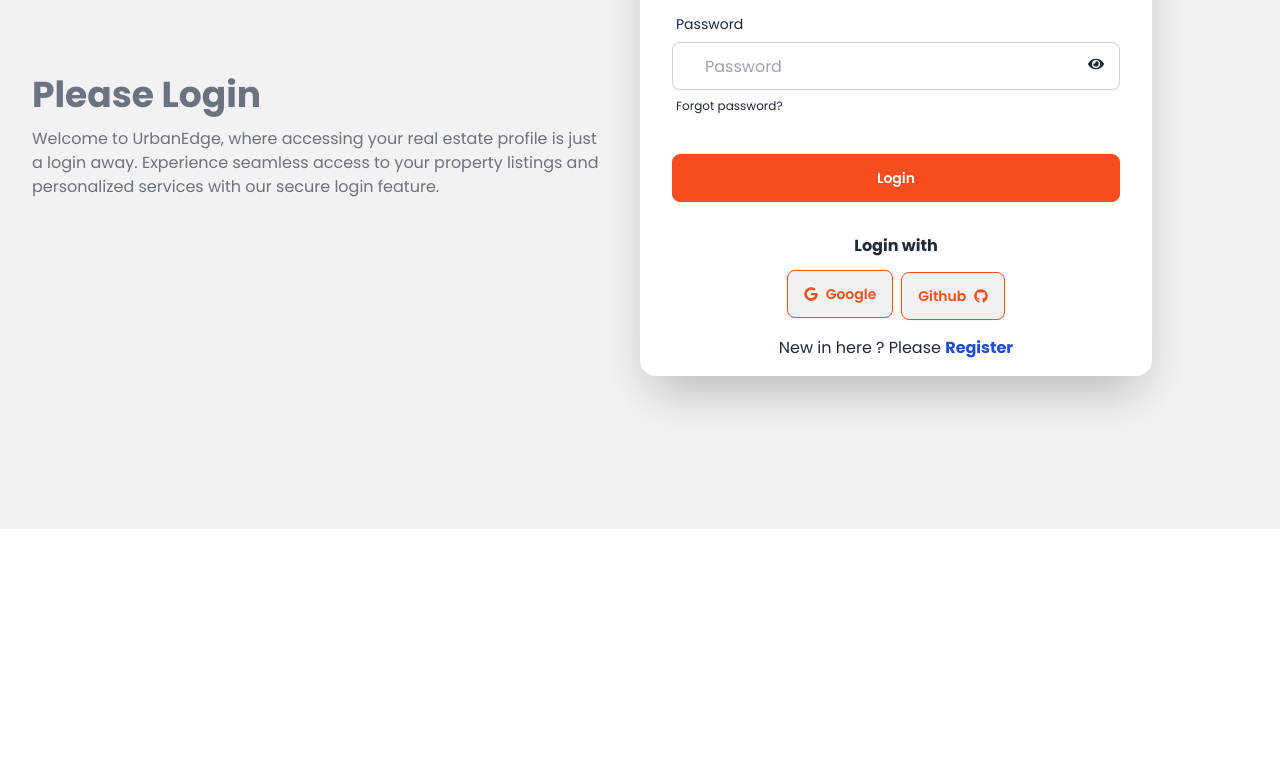
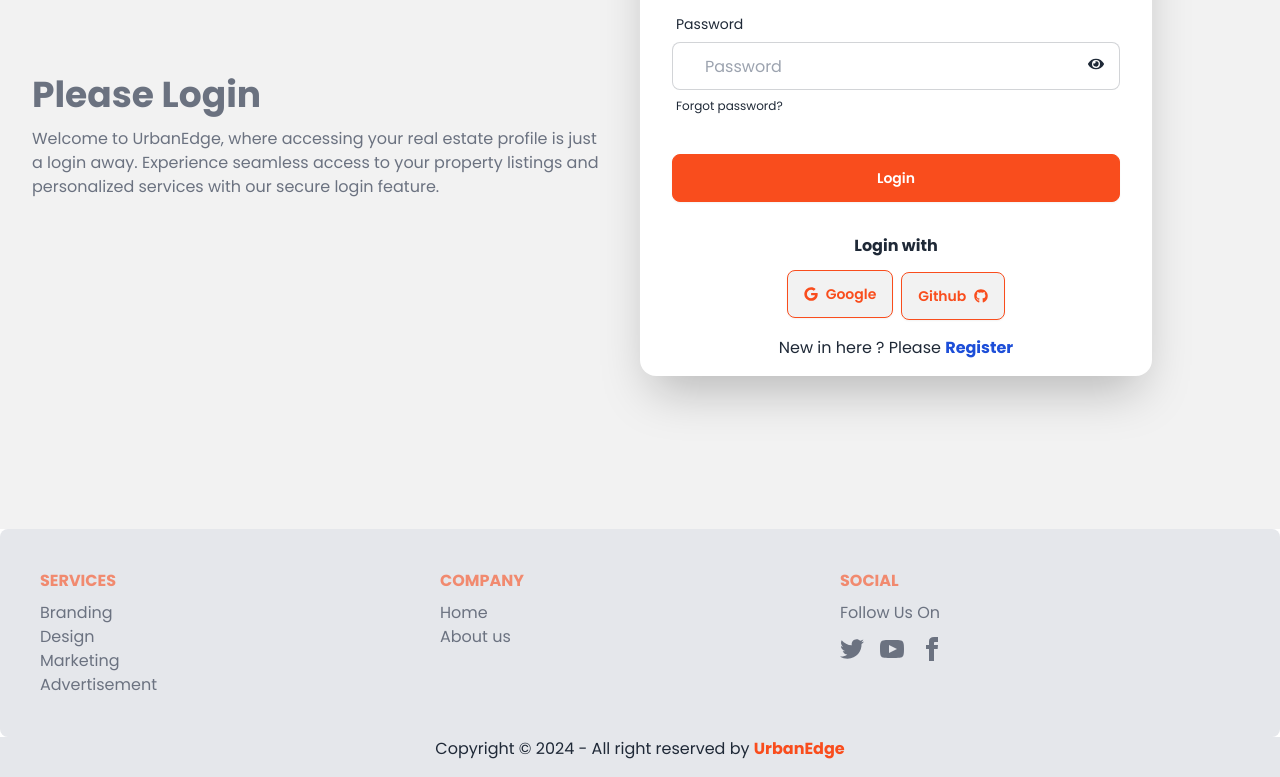
Before and after one commit to Tufazzul1/Urban-Edge, a React app: page /login in a window 1280 px wide. Shown: the part 339-1116 px from the top of the page. Before the commit the page ends 868 px from the top, so only its background shows below. Built offline with nearby package versions, Linux system fonts and the light colour scheme; no server answers; the HTML template or start-up script is replaced by a standard one.

Commit message:
fixed the card design

```diff
--- a/src/components/Estate/Estate.jsx
+++ b/src/components/Estate/Estate.jsx
@@ -22,14 +22,8 @@ const Estate = ({ estates }) => {
                     <p><span className="font-bold">Price :</span> {price}</p>
                 </div>
                 <p><span className="font-bold">Area :</span> {area}</p>
-                <p><span className="font-bold">Location :</span> {location}</p>
-                <h2><span className="font-bold">Facilities :</span></h2>
-                <ul className="list-disc ml-4">
-                    {facilities.map((facility, index) => (
-                        <li key={index}>{facility}</li>
-                    ))}
-                </ul>
-                <div className="card-actions justify-end">
+
+                <div className="card-actions justify-end mt-6">
 
                     <button className="btn border hover:text-[#F94D1D] border-[#F94D1D] bg-[#F94D1D] text-white hover:border-[#F94D1D] w-full ">
                         <Link to={`/estates/${id}`}>View Property</Link>
--- a/src/components/EstateDetails/EstateDetails.jsx
+++ b/src/components/EstateDetails/EstateDetails.jsx
@@ -5,9 +5,9 @@ import { Helmet } from "react-helmet-async";
 
 const EstateDetails = () => {
     const detailsData = useLoaderData();
-    console.log(detailsData);
+    // console.log(detailsData);
     const { id } = useParams();
-    console.log(id)
+    // console.log(id)
 
     const details = detailsData.find(details => details.id === parseInt(id));
 
--- a/src/components/Home/Home.jsx
+++ b/src/components/Home/Home.jsx
@@ -10,7 +10,7 @@ AOS.init();
 
 const Home = () => {
     const estates = useLoaderData();
-    console.log(estates)
+    // console.log(estates)
     return (
         <div>
             <Helmet>
--- a/src/components/Login/Login.jsx
+++ b/src/components/Login/Login.jsx
@@ -8,6 +8,7 @@ import 'react-toastify/dist/ReactToastify.css';
 import { FaGoogle } from "react-icons/fa";
 import { FaGithub } from "react-icons/fa";
 import { Helmet } from "react-helmet-async";
+import Footer from "../../shared/Footer";
 
 
 
@@ -66,6 +67,7 @@ const Login = () => {
 
 
     return (
+        <div>
             <div className="hero min-h-screen bg-base-200 flex flex-col lg:flex-row w-full ">
                 <Helmet>
                     <title>Login | UrbanEdge</title>
@@ -120,6 +122,9 @@ const Login = () => {
                     </div>
                     <p className="text-center mb-4 mt-4">New in here ? Please <Link to={'/register'} className="text-blue-700 font-bold">Register</Link></p>
                 </div>
+
+            </div>
+            <Footer></Footer>
             <ToastContainer />
         </div>
     );
--- a/src/components/Register/Register.jsx
+++ b/src/components/Register/Register.jsx
@@ -5,6 +5,7 @@ import { toast, ToastContainer } from 'react-toastify';
 import 'react-toastify/dist/ReactToastify.css';
 import { Helmet } from "react-helmet-async";
 import { FaEye, FaEyeSlash } from "react-icons/fa";
+import Footer from "../../shared/Footer";
 
 
 const Register = () => {
@@ -55,6 +56,7 @@ const Register = () => {
             })
     }
     return (
+        <div>
             <div className="hero min-h-screen bg-base-200 flex flex-col lg:flex-row w-full">
                 <Helmet>
                     <title>Register | UrbanEdge</title>
@@ -124,6 +126,9 @@ const Register = () => {
                     <p className="text-center mb-4">Already have an account ? Please <Link to={'/login'} className="text-blue-700 font-bold">Login</Link></p>
 
                 </div>
+
+            </div>
+            <Footer></Footer>
             <ToastContainer />
         </div>
     );
--- a/src/shared/Footer.jsx
+++ b/src/shared/Footer.jsx
@@ -15,7 +15,7 @@ const Footer = () => {
                 </nav>
                 <nav className="flex flex-col">
                     <h6 className="footer-title text-[#F94D1D]">Company</h6>
-                    <Link to={'/home'} className="link link-hover">Home</Link>
+                    <Link to={'/'} className="link link-hover">Home</Link>
                     <Link to={'/team'} className="link link-hover">About us</Link>
 
                 </nav>
--- a/src/shared/Navbar.jsx
+++ b/src/shared/Navbar.jsx
@@ -8,8 +8,6 @@ const Navbar = () => {
     const { user, logOut } = useContext(AuthContext);
     // console.log(user)
     const [isOpen, setIsOpen] = useState(false);
-
-
 
     const handleSignOut = () => {
         logOut()
```
Lines whose indentation alone changed are shown as unchanged.
